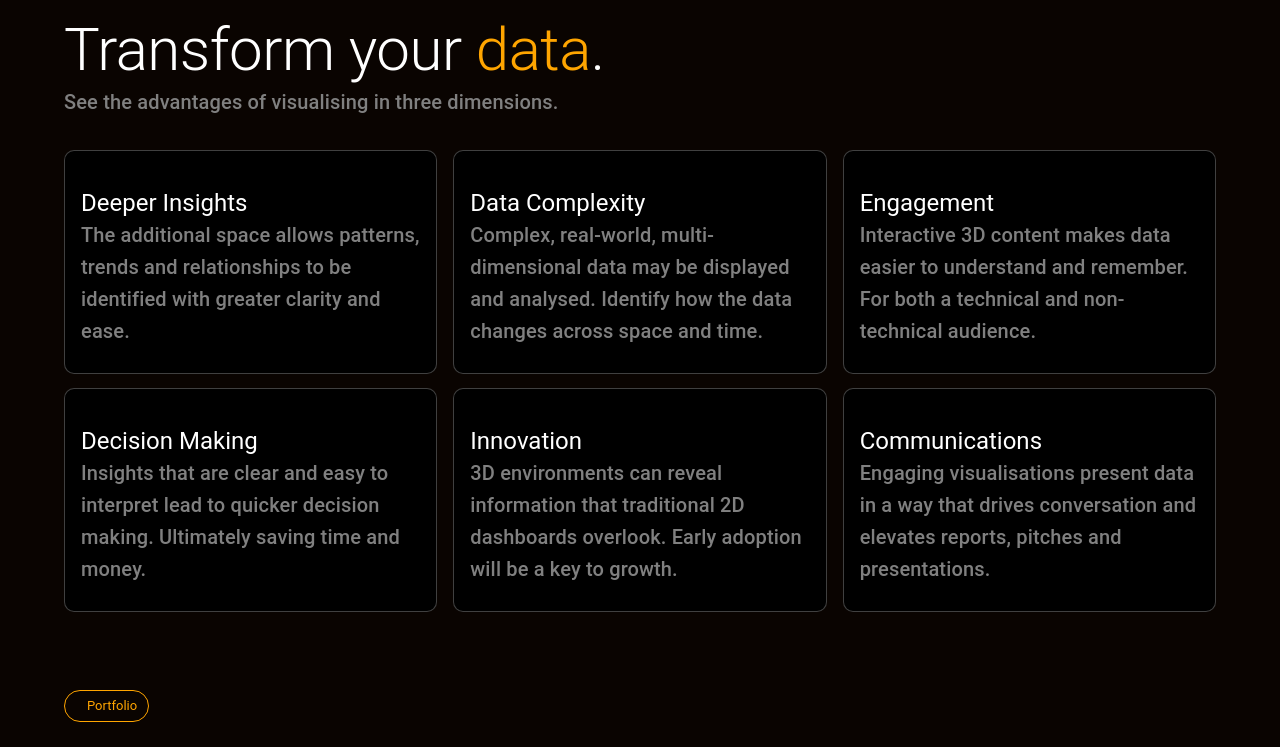
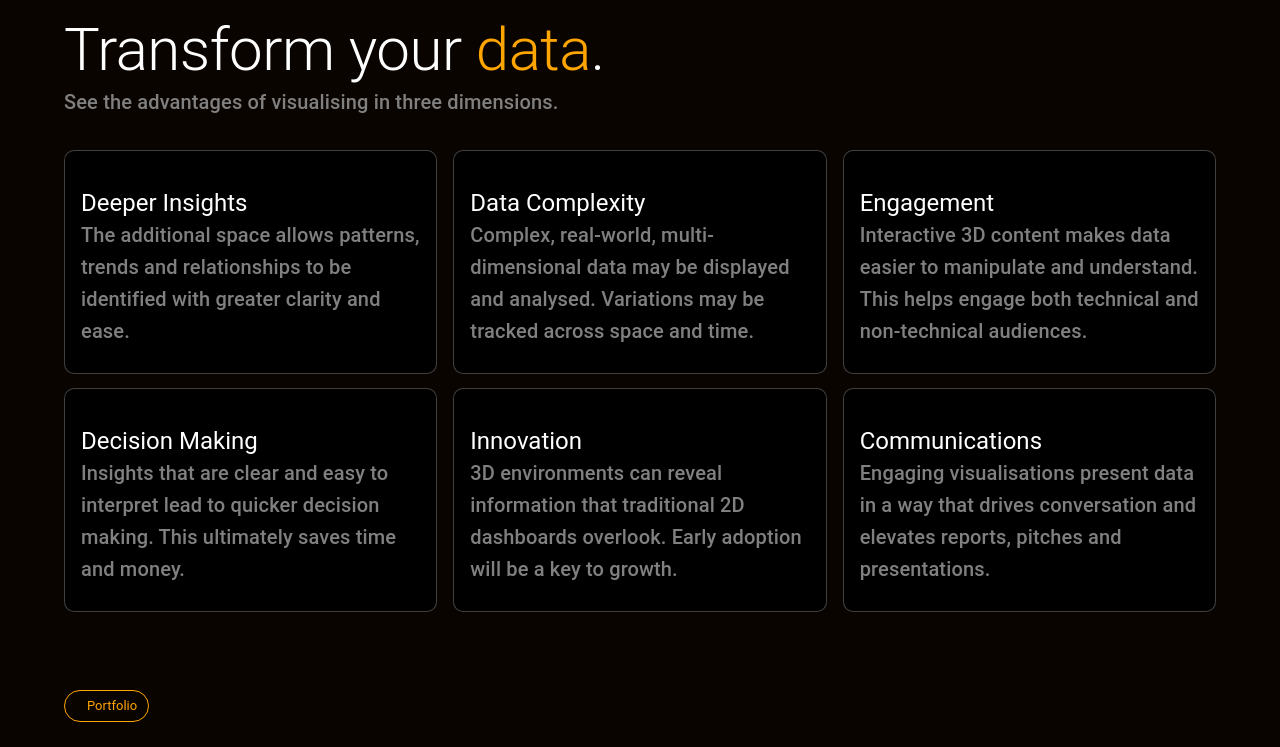
Before and after one commit to DoctorTone/drt-viz-ltd, a React (Vite) app: page / in a window 1280 px wide. Shown: the part 662-1409 px from the top of the page. Built offline with nearby package versions, Linux system fonts and the light colour scheme; some icons are missing.

Commit message:
Updated solution text

```diff
--- a/src/components/Solutions.tsx
+++ b/src/components/Solutions.tsx
@@ -57,7 +57,7 @@ const Solutions = () => {
               <Typography variant="h5">Data Complexity</Typography>
               <Typography variant="h6" sx={{ color: "grey" }}>
                 Complex, real-world, multi-dimensional data may be displayed and
-                analysed. Identify how the data changes across space and time.
+                analysed. Variations may be tracked across space and time.
               </Typography>
             </CardContent>
           </DataCard>
@@ -68,8 +68,9 @@ const Solutions = () => {
               <PsychologyIcon color="warning" sx={{ mb: 5 }} fontSize="large" />
               <Typography variant="h5">Engagement</Typography>
               <Typography variant="h6" sx={{ color: "grey" }}>
-                Interactive 3D content makes data easier to understand and
-                remember. For both a technical and non-technical audience.
+                Interactive 3D content makes data easier to manipulate and
+                understand. This helps engage both technical and non-technical
+                audiences.
               </Typography>
             </CardContent>
           </DataCard>
@@ -81,7 +82,7 @@ const Solutions = () => {
               <Typography variant="h5">Decision Making</Typography>
               <Typography variant="h6" sx={{ color: "grey" }}>
                 Insights that are clear and easy to interpret lead to quicker
-                decision making. Ultimately saving time and money.
+                decision making. This ultimately saves time and money.
               </Typography>
             </CardContent>
           </DataCard>
```
